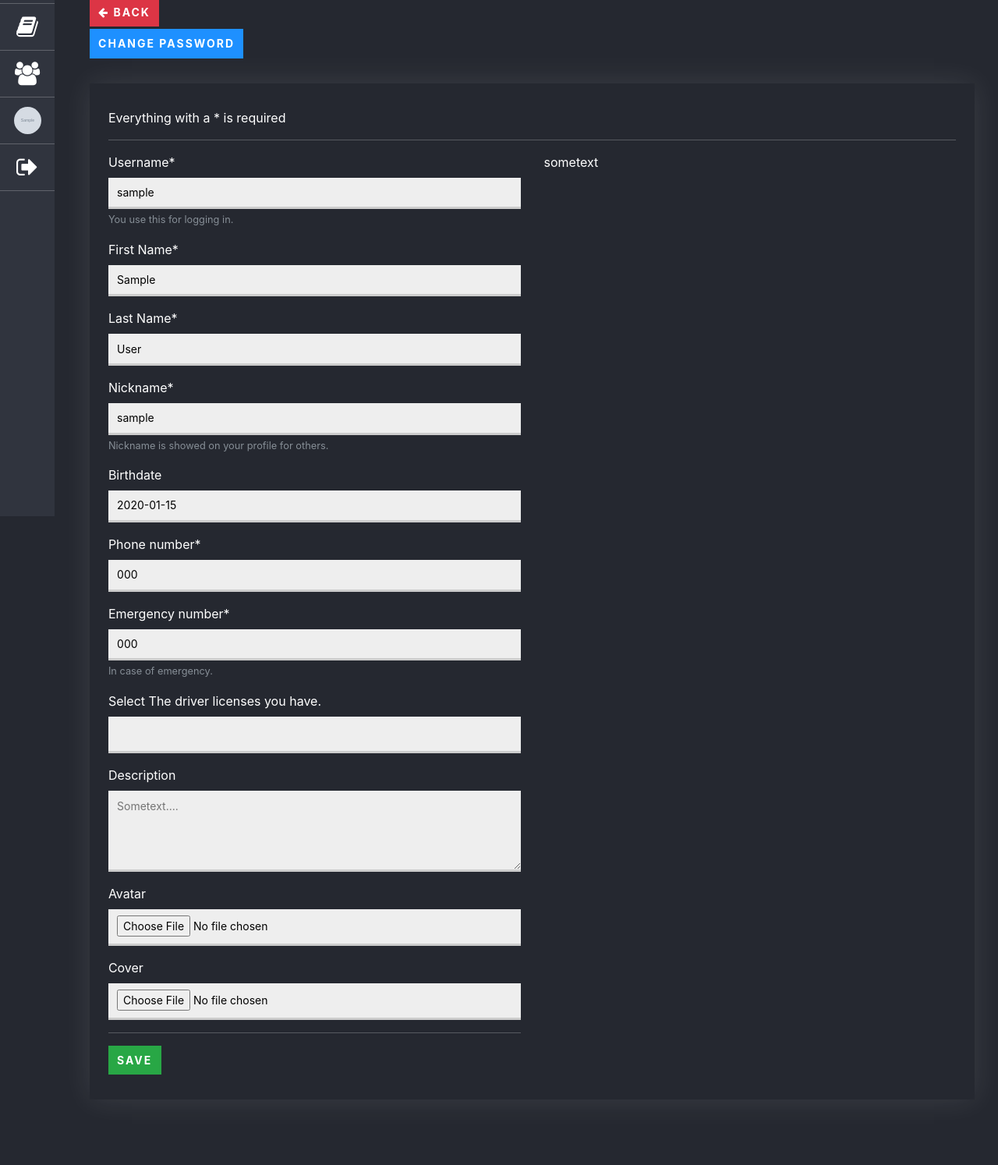
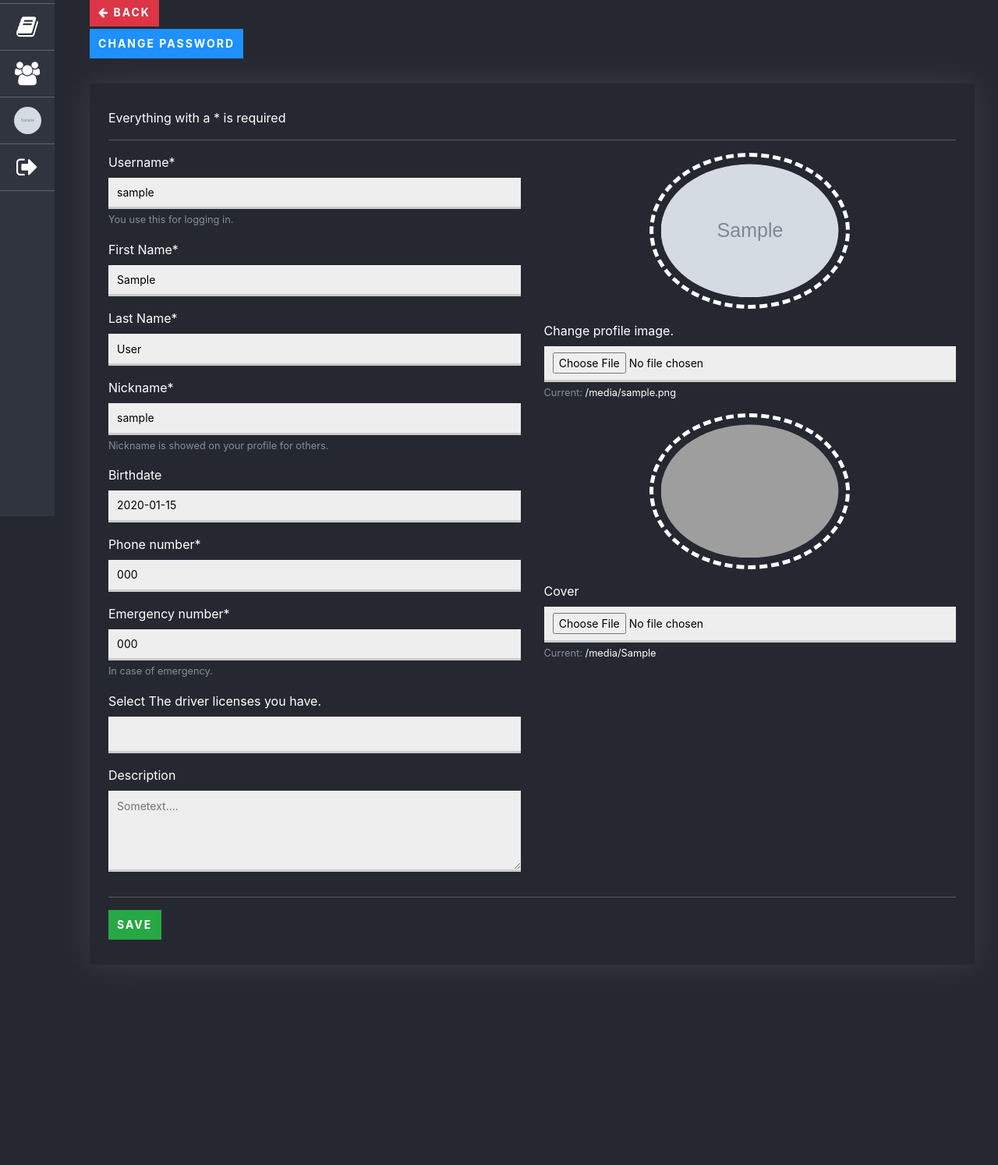
Before and after one commit to hammerofdawn/victory, a Django app: page /users/1/settings/ in a window 1280 px wide. Shown: the part 138-1632 px from the top of the page at 78% size. After the commit the page ends 1343 px from the top, so only its background shows below. Run offline with Django 3.2, Linux system fonts and the light colour scheme; a user stored in the database is signed in; tables that the repository leaves empty hold one stand-in row (values such as "Sample post"); grey boxes marked "Sample" are stand-in pictures; some libraries are stand-ins or nearby versions; grey boxes are pictures that could not be loaded.

Commit message:
Added styleing for settings for user avatar and more.

```diff
--- a/staff/static/css/dark.css
+++ b/staff/static/css/dark.css
@@ -935,3 +935,15 @@ input:checked + .slider:before {
   color: #fff;
 	cursor: pointer;
 }
+
+.setting-user-avatar {
+  text-align: center;
+  margin-bottom: 1em;
+}
+
+.user-avatar {
+	height: 200px;
+	border: 5px dashed white;
+	padding: 0.6em;
+	border-radius: 50%;
+}
--- a/staff/templates/user/settings.html
+++ b/staff/templates/user/settings.html
@@ -23,9 +23,9 @@ User Settings - Chaos, Genki
 		<div class="custompanel">
 			<p>Everything with a * is required</p>
 			<hr style="border-color:rgba(255, 255, 255, 0.23);">
-			<div class="row">
-				<div class="col">
-					<form action="" method="post">
+			<form action="" method="post">
+				<div class="row">
+					<div class="col">
 						<div class="form-group">
 							<label for="username">Username*</label>
 							<input class="victext-input vic-block full-width" type="text" placeholder="Username" name="username" value="{{ logged_in_user.username }}">
@@ -75,22 +75,33 @@ User Settings - Chaos, Genki
 							<label for="description">Description</label>
 							<textarea rows="4" class="victext-input vic-block full-width" type="text" placeholder="Sometext...." name="description"></textarea>
 						</div>
+					</div>
+					<div class="col">
 						<div class="form-group">
-							<label for="avatar_file">Avatar</label>
+							<div class="setting-user-avatar">
+								<img class="user-avatar" src="{{ logged_in_user.extendeduser.avatar.url }}">
+							</div>
+							<label for="avatar_file">Change profile image.</label>
 							<input style="color: #000;" class="victext-input vic-block full-width" type="file" name="avatar_file"></input>
+							<small id="avatar_fileHelpBlock" class="form-text text-muted">
+								 Current: <a href="{{ logged_in_user.extendeduser.avatar.url }}">{{ logged_in_user.extendeduser.avatar.url }}</a>
+							</small>
 						</div>
 						<div class="form-group">
+							<div class="setting-user-avatar">
+								<img class="user-avatar" src="{{ logged_in_user.extendeduser.background.url }}">
+							</div>
 							<label for="cover_file">Cover</label>
 							<input style="color: #000;" class="victext-input vic-block full-width" type="file" name="cover_file"></input>
+							<small id="cover_fileHelpBlock" class="form-text text-muted">
+								 Current: <a href="{{ logged_in_user.extendeduser.background.url }}">{{ logged_in_user.extendeduser.background.url }}</a>
+							</small>
 						</div>
-						<hr style="border-color:rgba(255, 255, 255, 0.23);">
-						<button type="submit" class="vicbtn vicbtn-green">Save</button>
-					</form>
+					</div>
 				</div>
-				<div class="col">
-					sometext
-				</div>
-			</div>
+				<hr style="border-color:rgba(255, 255, 255, 0.23);">
+				<button type="submit" class="vicbtn vicbtn-green">Save</button>
+			</form>
 		</div>
 	</div>
 </section>
```
